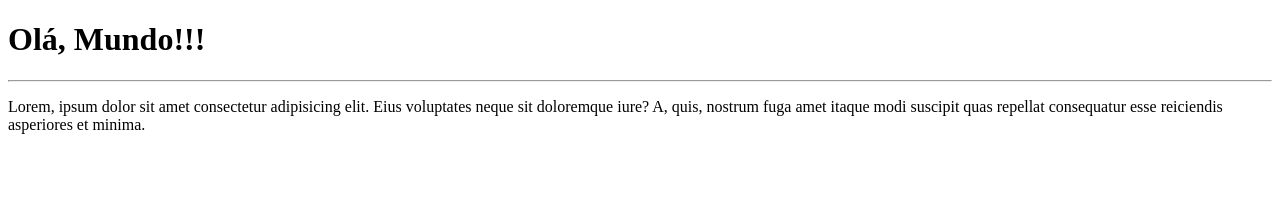
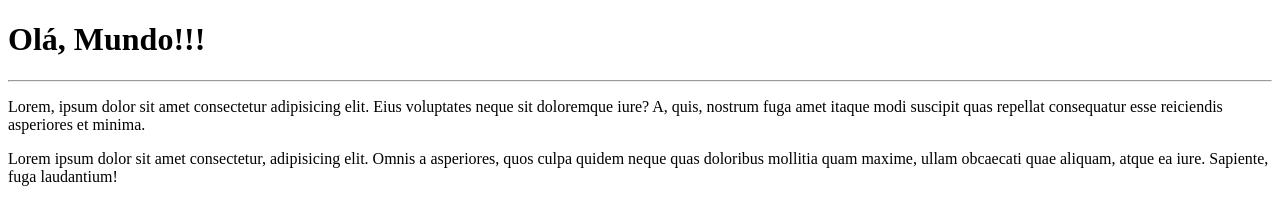
Before and after one commit to rolbrich2003/Ola-Mundo, a plain HTML site: page site-exemplo/index.html in a window 1280 px wide. Drawn offline with Linux system fonts and the light colour scheme.

Commit message:
adicionei um parargrafo

```diff
--- a/site-exemplo/index.html
+++ b/site-exemplo/index.html
@@ -9,5 +9,6 @@
     <h1>Olá, Mundo!!!   </h1>
     <hr>
     <P>Lorem, ipsum dolor sit amet consectetur adipisicing elit. Eius voluptates neque sit doloremque iure? A, quis, nostrum fuga amet itaque modi suscipit quas repellat consequatur esse reiciendis asperiores et minima.</P>
+    <p>Lorem ipsum dolor sit amet consectetur, adipisicing elit. Omnis a asperiores, quos culpa quidem neque quas doloribus mollitia quam maxime, ullam obcaecati quae aliquam, atque ea iure. Sapiente, fuga laudantium!</p>
 </body>
 </html>
```
